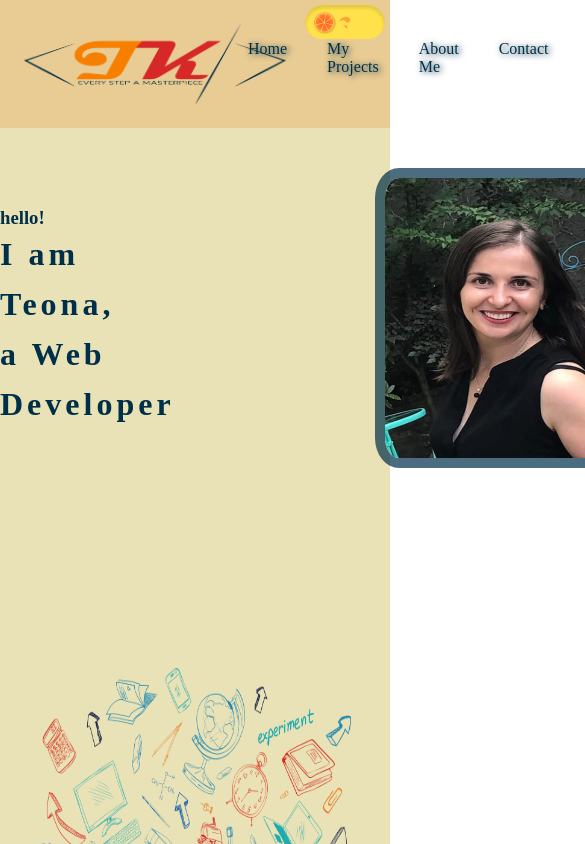
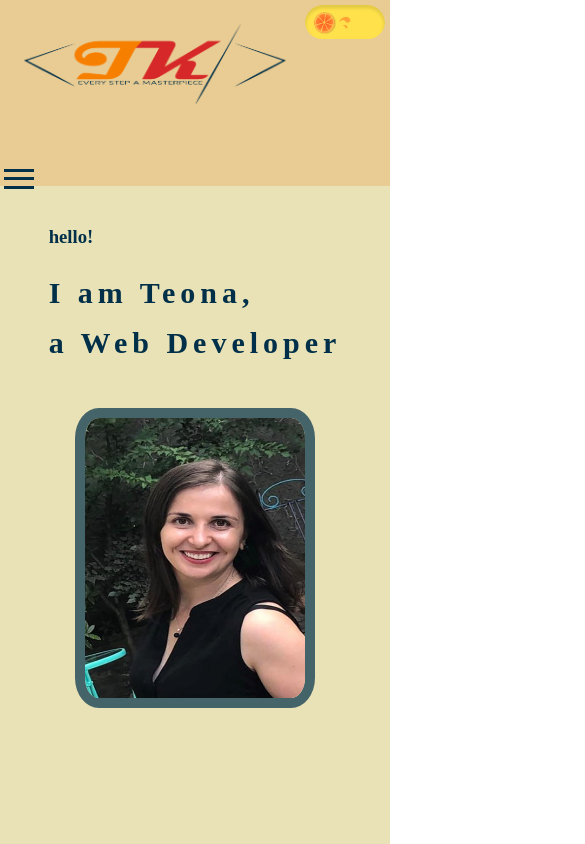
Before and after one commit to teokartvelishvili/aboutme, a React (Create React App) app: page / in a window 390 px wide. Shown: the top 844 px of the page, 585 px wide, since content can reach past the window. Built offline with nearby package versions, Linux system fonts and the light colour scheme.

Commit message:
burger-menu

```diff
--- a/src/Components/Header/Header.css
+++ b/src/Components/Header/Header.css
@@ -40,3 +40,8 @@
 height: 10px;
 width: 10px;
 }
+
+@media (max-width: 768px) {
+    .headerMainDiv {
+     height: 22vh;
+    }}
--- a/src/Components/Navbar/Navbar.css
+++ b/src/Components/Navbar/Navbar.css
@@ -1,7 +1,9 @@
+/* Styles for big screens */
 .NavCont {
   display: flex;
   justify-content: flex-end;
-    padding-right: 40px;
+  margin-top: 40px;
+  padding-right: 80px; /* Increased padding for big screens */
 }
 
 .UlCont {
@@ -11,20 +13,125 @@
   list-style: none;
   z-index: 2;
 }
+
 .UlCont li a {
   text-decoration: none;
   color: #003049;
 }
-  .dark .UlCont li a{
+
+.dark .UlCont li a {
   color: #F77F00;
 }
 
 .UlCont li a:hover {
   color: #F77F00;
-    color: #EAE2B7;
-    color: #D62828;
+}
 
-  }
-  .dark .UlCont li a:hover{
+.dark .UlCont li a:hover {
   color: #EAE2B7;
 }
+
+/* Styles for small screens */
+@media (max-width: 768px) {
+  .NavCont {
+    display: flex;
+    justify-content: flex-end;
+    padding-right: 20px; /* Adjust as needed */
+  }
+
+  .UlCont {
+    display: none;
+    flex-direction: column;
+    position: absolute;
+    top: 60px;
+    right: 20px;
+    background-color: #EAE2B7; /* Adjust as needed */
+    padding: 20px;
+    border-radius: 5px;
+    box-shadow: 0 0 10px rgba(0, 0, 0, 0.1);
+  }
+
+  .dark .UlCont {
+    background-color: #003049; /* Adjust as needed */
+  }
+
+  .UlCont.open {
+    display: flex;
+  }
+
+  .UlCont li {
+    opacity: 0;
+    transform: translateY(-20px);
+    transition: opacity 0.5s ease, transform 0.5s ease;
+  }
+
+  .UlCont.open li {
+    opacity: 1;
+    transform: translateY(0);
+  }
+
+  .hamburger-menu {
+    display: block;
+    cursor: pointer;
+    z-index: 3;
+    position: absolute;
+    top: 20vh;
+    left: 1%;
+  }
+
+  .UlCont {
+    background-color: #EAE2B7;
+    width: 50%;
+    padding: 20px;
+    border-radius: 5px;
+    box-shadow: 0 0 10px rgba(0, 0, 0, 0.9);
+    top: 22vh;
+    left: 3%;
+  }
+
+  .dark .UlCont {
+    background-color: #003049;
+  }
+
+  .UlCont li {
+    opacity: 0;
+    transition: opacity 0.5s ease, transform 0.5s ease;
+    transform: translateY(-20px);
+  }
+
+  .UlCont.open li {
+    opacity: 1;
+    transform: translateY(0);
+  }
+
+  .burger {
+    display: flex;
+    flex-direction: column;
+    justify-content: space-between;
+    width: 30px;
+    height: 20px;
+  }
+
+  .burger .line {
+    width: 100%;
+    height: 3px;
+    background-color: #003049;
+    transition: all 0.3s ease;
+  }
+
+  .dark .burger .line {
+    background-color: #d62828;
+  }
+
+  .burger.open .line:nth-child(1) {
+    transform: translateY(8px) rotate(-45deg);
+  }
+
+  .burger.open .line:nth-child(2) {
+    opacity: 0;
+  }
+
+  .burger.open .line:nth-child(3) {
+    transform: translateY(-8px) rotate(45deg);
+  }
+}
--- a/src/Components/Navbar/Navbar.jsx
+++ b/src/Components/Navbar/Navbar.jsx
@@ -1,20 +1,33 @@
 import React, { useState, useContext } from "react";
 import { ThemeContext } from "../../Hooks/ThemeContecs";
-import { Link } from "react-router-dom"
-import "./Navbar.css"
+import { Link } from "react-router-dom";
+import "./Navbar.css";
 
 const Navbar = () => {
     const { theme, toggleTheme } = useContext(ThemeContext);
-    return(
+    const [isOpen, setIsOpen] = useState(false);
+
+    const toggleMenu = () => {
+        setIsOpen(!isOpen);
+    };
+
+    return (
         <div className={`NavCont ${theme}`}>
-        <ul className={`UlCont ${theme}`}>
-            <li><Link to="/">Home</Link> </li>
-            <li><Link to="/Projects"> My Projects</Link> </li>
-            <li><Link to="/About">About Me</Link> </li>
-            <li><Link to="/Contact">Contact</Link> </li>
-        </ul>
+            <div className="hamburger-menu" onClick={toggleMenu}>
+                <div className={`burger ${isOpen ? 'open' : ''}`}>
+                    <div className="line"></div>
+                    <div className="line"></div>
+                    <div className="line"></div>
+                </div>
+            </div>
+            <ul className={`UlCont ${isOpen ? "open" : ""}`}>
+                <li><Link to="/">Home</Link> </li>
+                <li><Link to="/Projects">My Projects</Link> </li>
+                <li><Link to="/About">About Me</Link> </li>
+                <li><Link to="/Contact">Contact</Link> </li>
+            </ul>
         </div>
+    );
+};
 
-    )
-}
-export default Navbar
+export default Navbar;
--- a/src/Components/Star/Star.css
+++ b/src/Components/Star/Star.css
@@ -37,3 +37,10 @@
         opacity: 0;
     }
 }
+@media (max-width: 768px) {
+.starsDiv {
+ height: auto;
+ width: auto;
+ max-height: 20vh;
+ max-width: 100%;
+    }}
--- a/src/Pages/Main/Main.css
+++ b/src/Pages/Main/Main.css
@@ -41,7 +41,7 @@
 display: flex;
 flex-direction: column;
 justify-content: center;
-margin-right: 200px;
+/* margin-right: 200px; */
 }
 .leftDiv h1 {
     line-height: 50px;
@@ -59,7 +59,7 @@ margin-right: 200px;
 display: flex;
 flex-direction: column;
 justify-content: center;
-margin-right: 70px;
+/* margin-right: 70px; */
 }
 .rightDiv img {
     height: 300px;
@@ -77,6 +77,24 @@ margin-right: 70px;
     background-color: initial;
 }
 .footer img {
-    height: 50vh;
+    height: 70vh;
     width: 80%;
 }
+@media (max-width: 768px) {
+    .MainCont2 {
+    display: flex;
+    flex-direction: column;
+    justify-content: center;
+    align-items: center;
+    width: 100%;
+    gap: 20px;
+    }
+    .MainCont2 h1 {
+        padding: 20px 0px 20px;
+font-size: 30px;
+line-height: 50px;
+letter-spacing: 5px;
+    }
+
+
+}
```
Lines whose indentation alone changed are shown as unchanged.
